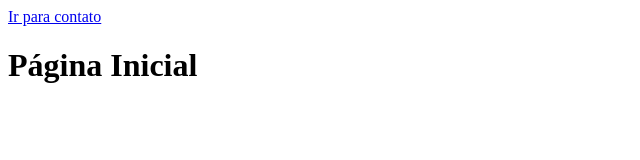
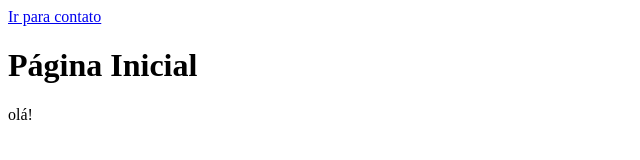
Before and after one commit to T-REX32/Estudos-Faculdade, a plain HTML site: page 12_roteamento/index.html in a window 1280 px wide. Shown: the full height of the page, 0-640 px from the left. Drawn offline with Linux system fonts and the light colour scheme.

Commit message:
Testando branch que acabei de criar

```diff
--- a/12_roteamento/index.html
+++ b/12_roteamento/index.html
@@ -8,5 +8,6 @@
   <body>
     <a href="contato.html"> Ir para contato</a>
     <h1>Página Inicial</h1>
+    <p>olá!</p>
   </body>
 </html>
```
